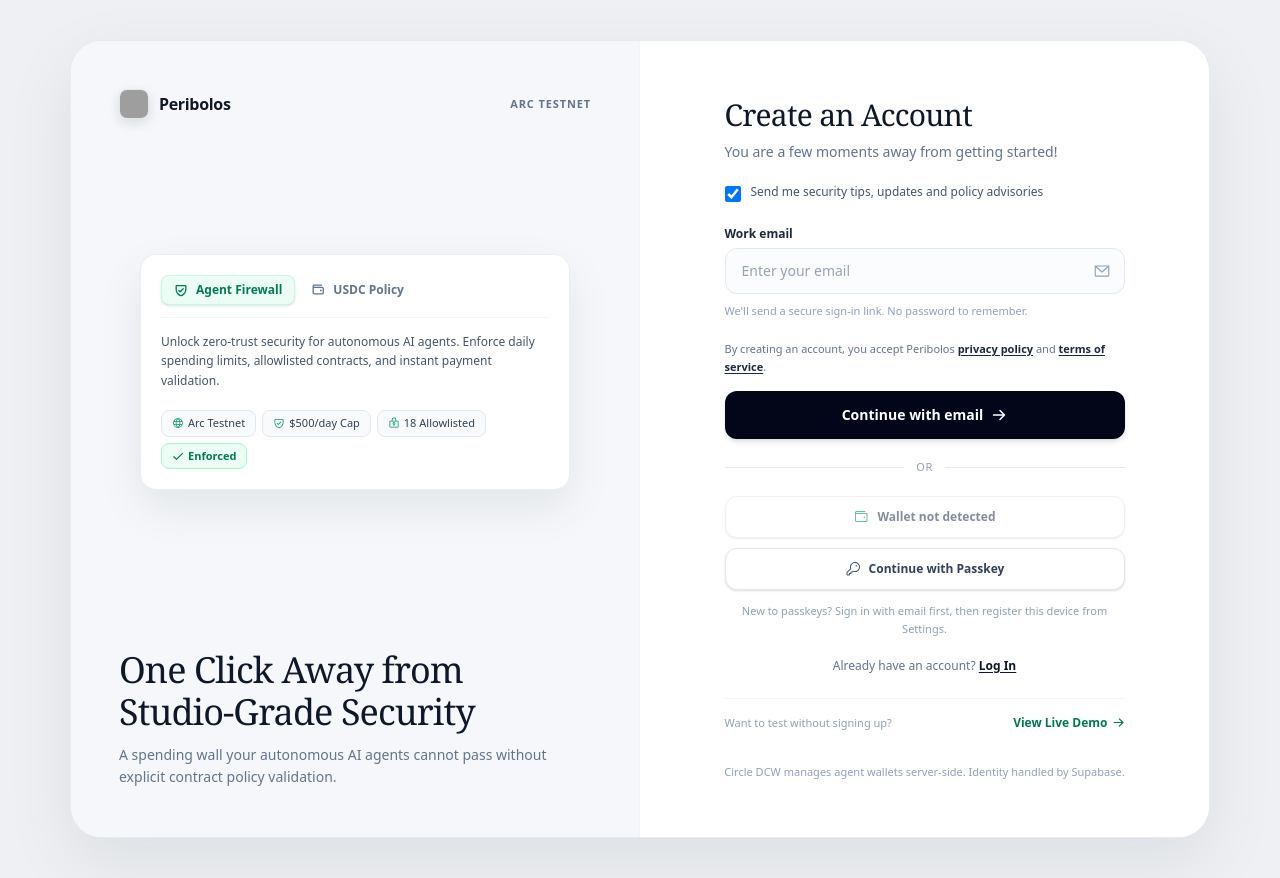
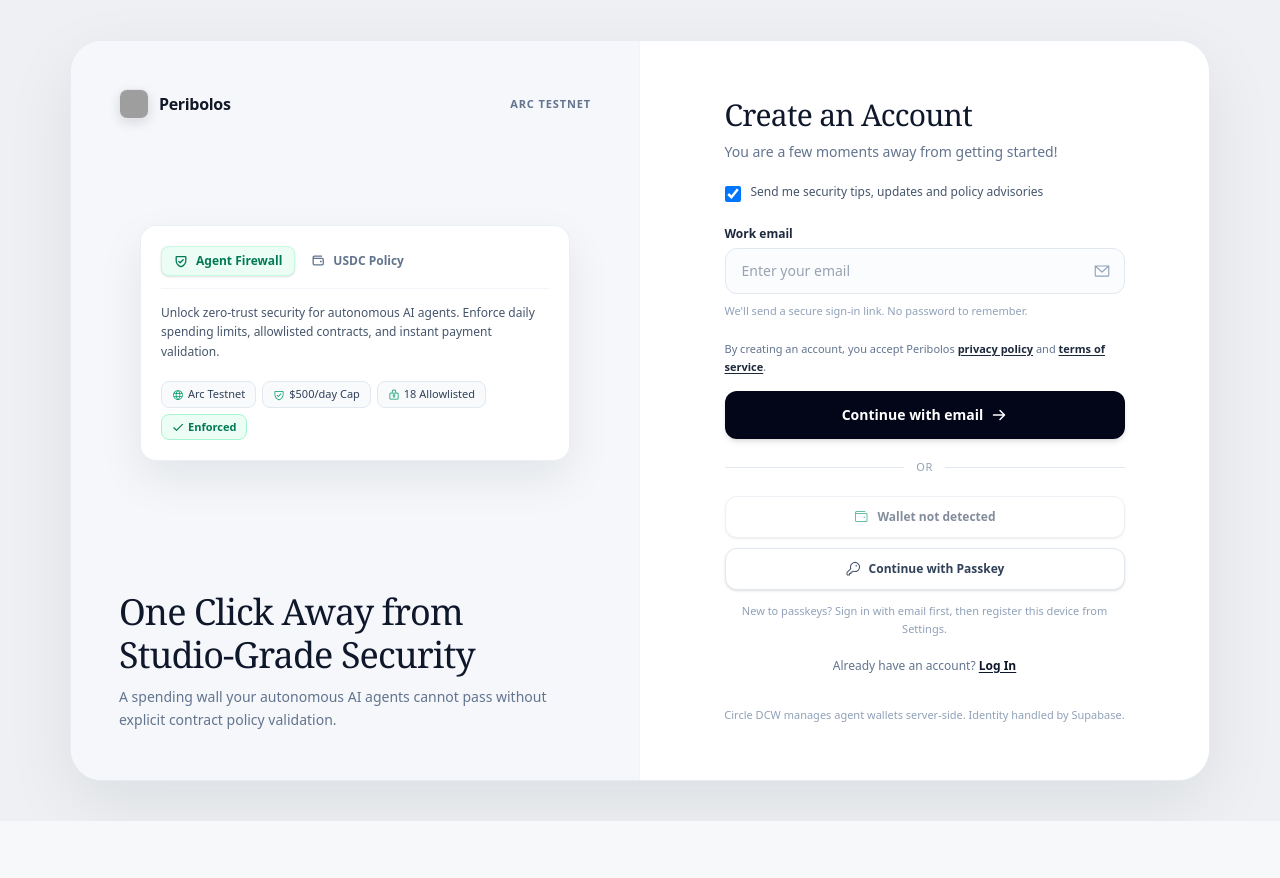
Before and after one commit to CryptoZephyr/Peribolos, a Next.js app in the folder apps/dashboard/: page /login in a window 1280 px wide. After the commit the page ends 821 px from the top, so only its background shows below. Built offline with nearby package versions, Linux system fonts and the light colour scheme; no server answers; grey boxes are pictures that could not be loaded.

Commit message:
remove unauthenticated live demo entry point

```diff
--- a/apps/dashboard/app/login/page.tsx
+++ b/apps/dashboard/app/login/page.tsx
@@ -355,16 +355,6 @@
               </p>
             )}
 
-            {/* Live Demo Link */}
-            <div className="mt-6 flex flex-col items-start gap-2 border-t border-slate-100 pt-4 sm:flex-row sm:items-center sm:justify-between">
-              <span className="text-[11px] text-slate-400">Want to test without signing up?</span>
-              <Link
-                href="/app?demo=1"
-                className="inline-flex items-center gap-1 text-xs font-semibold text-emerald-700 hover:text-emerald-800 hover:underline"
-              >
-                View Live Demo <ArrowRight size={13} weight="bold" />
-              </Link>
-            </div>
           </div>
 
           {/* Footer note */}
```
